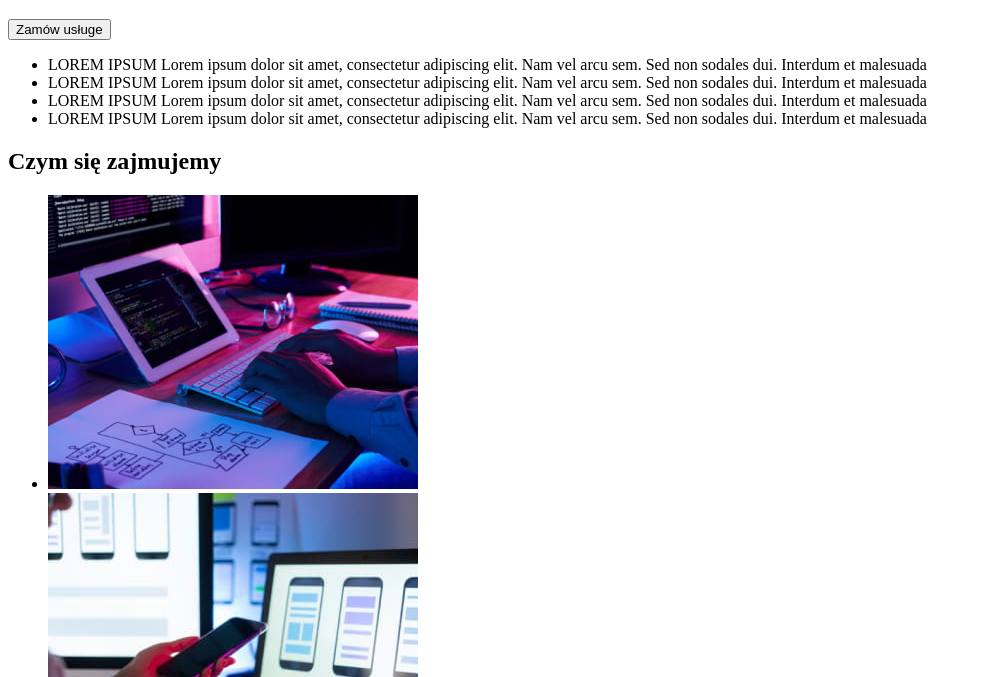
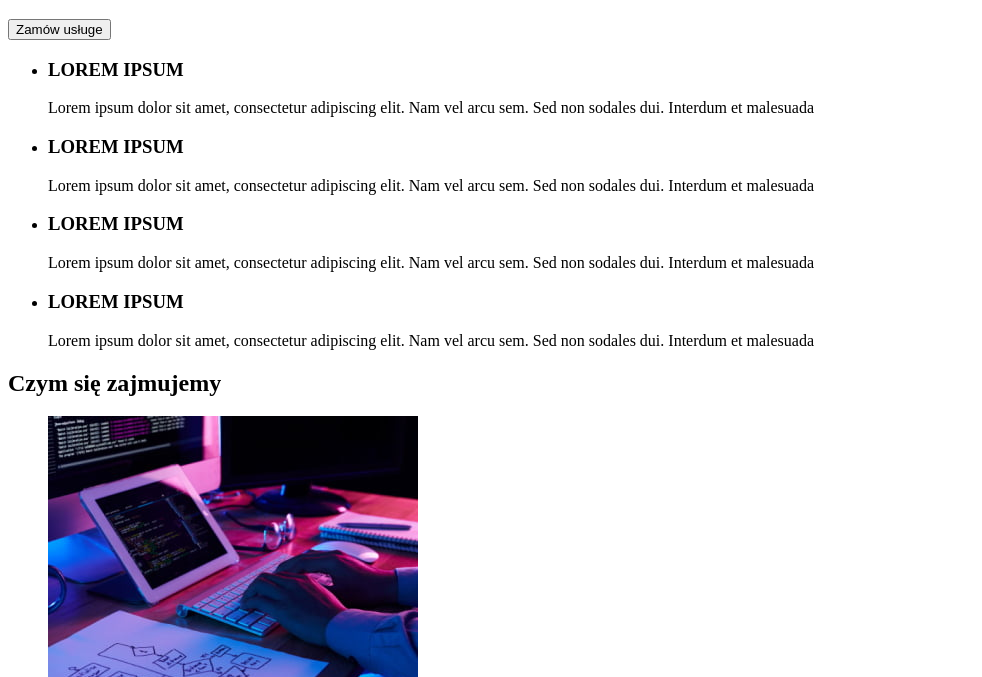
Before and after one commit to Lukaszc97/goit-markup-hw-01, a plain HTML site: page index.html in a window 1280 px wide. Shown: the part 123-800 px from the top of the page, without its empty margins (0-982 px from the left). Drawn offline with Linux system fonts and the light colour scheme.

Commit message:
Update index.html

```diff
--- a/index.html
+++ b/index.html
@@ -29,10 +29,10 @@
 
             <button type="button">Zamów usługe</button>
             <ul>
-                <li>LOREM IPSUM Lorem ipsum dolor sit amet, consectetur adipiscing elit. Nam vel arcu sem. Sed non sodales dui. Interdum et malesuada</li>
-                <li>LOREM IPSUM Lorem ipsum dolor sit amet, consectetur adipiscing elit. Nam vel arcu sem. Sed non sodales dui. Interdum et malesuada</li>
-                <li>LOREM IPSUM Lorem ipsum dolor sit amet, consectetur adipiscing elit. Nam vel arcu sem. Sed non sodales dui. Interdum et malesuada</li>
-                <li>LOREM IPSUM Lorem ipsum dolor sit amet, consectetur adipiscing elit. Nam vel arcu sem. Sed non sodales dui. Interdum et malesuada</li>
+                <li><h3>LOREM IPSUM</h3><p>Lorem ipsum dolor sit amet, consectetur adipiscing elit. Nam vel arcu sem. Sed non sodales dui. Interdum et malesuada</p></li>
+                <li><h3>LOREM IPSUM</h3><p>Lorem ipsum dolor sit amet, consectetur adipiscing elit. Nam vel arcu sem. Sed non sodales dui. Interdum et malesuada</p></li>
+                <li><h3>LOREM IPSUM</h3><p>Lorem ipsum dolor sit amet, consectetur adipiscing elit. Nam vel arcu sem. Sed non sodales dui. Interdum et malesuada</p></li>
+                <li><h3>LOREM IPSUM</h3><p>Lorem ipsum dolor sit amet, consectetur adipiscing elit. Nam vel arcu sem. Sed non sodales dui. Interdum et malesuada</p></li>
             </ul>
             <h2>Czym się zajmujemy</h2>
             <ul>
```
